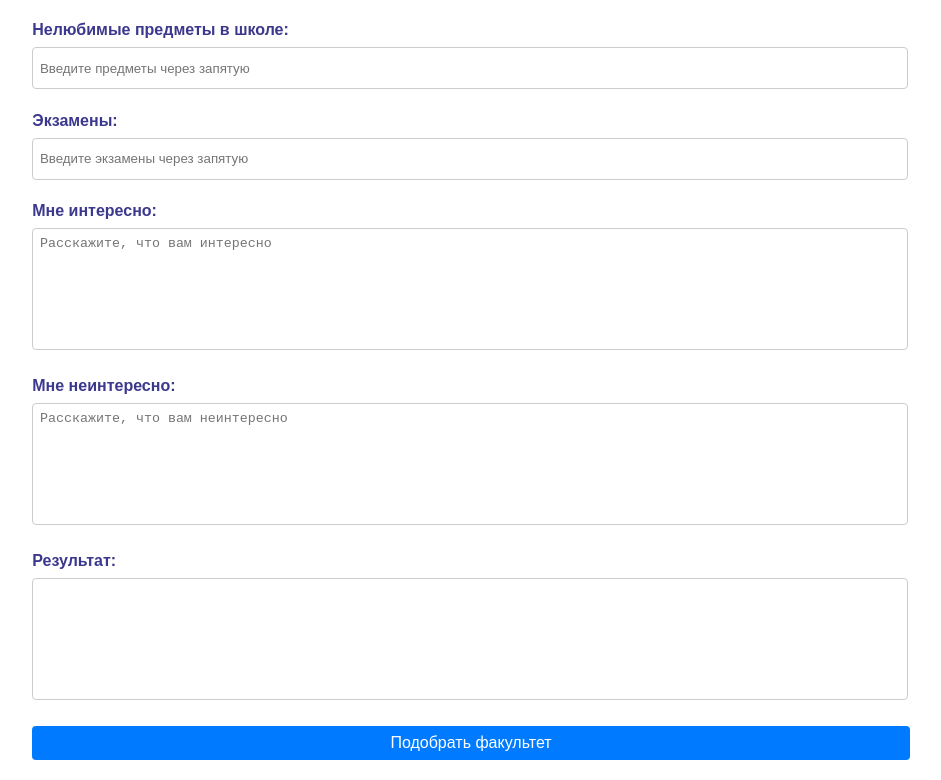
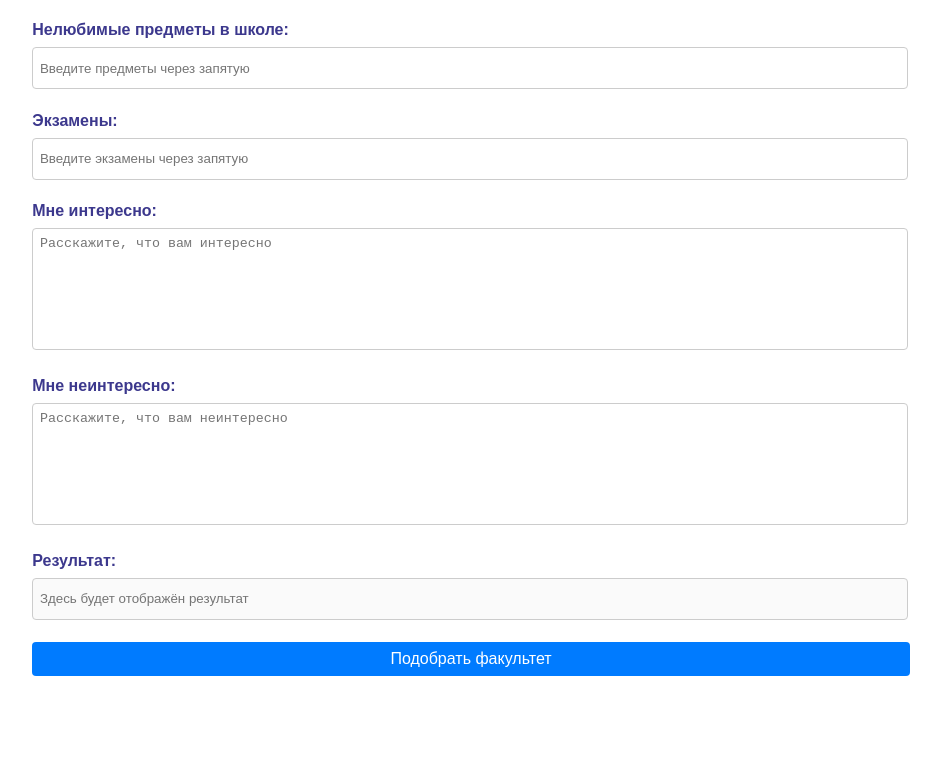
Before and after one commit to StarlighTeRR/hackathon, a Vue app in the folder Frontend/: page /home in a window 1280 px wide. Shown: the part 508-1288 px from the top of the page, without its empty margins (169-1110 px from the left). After the commit the page ends 1204 px from the top, so only its background shows below. Built offline with nearby package versions, Linux system fonts and the light colour scheme.

Commit message:
feat(Backend): добавлено возвращение направления

```diff
--- a/Frontend/src/views/HomeView.vue
+++ b/Frontend/src/views/HomeView.vue
@@ -31,7 +31,7 @@
         </div>
         <div class="form-group">
           <label>Результат:</label>
-          <textarea v-model="result"></textarea>
+          <input v-model="result" placeholder="Здесь будет отображён результат" disabled />
         </div>
         <button type="submit">Подобрать факультет</button>
       </form>
```
Also changed, not shown: 2 other files (tests, documents, lock files or other folders).
